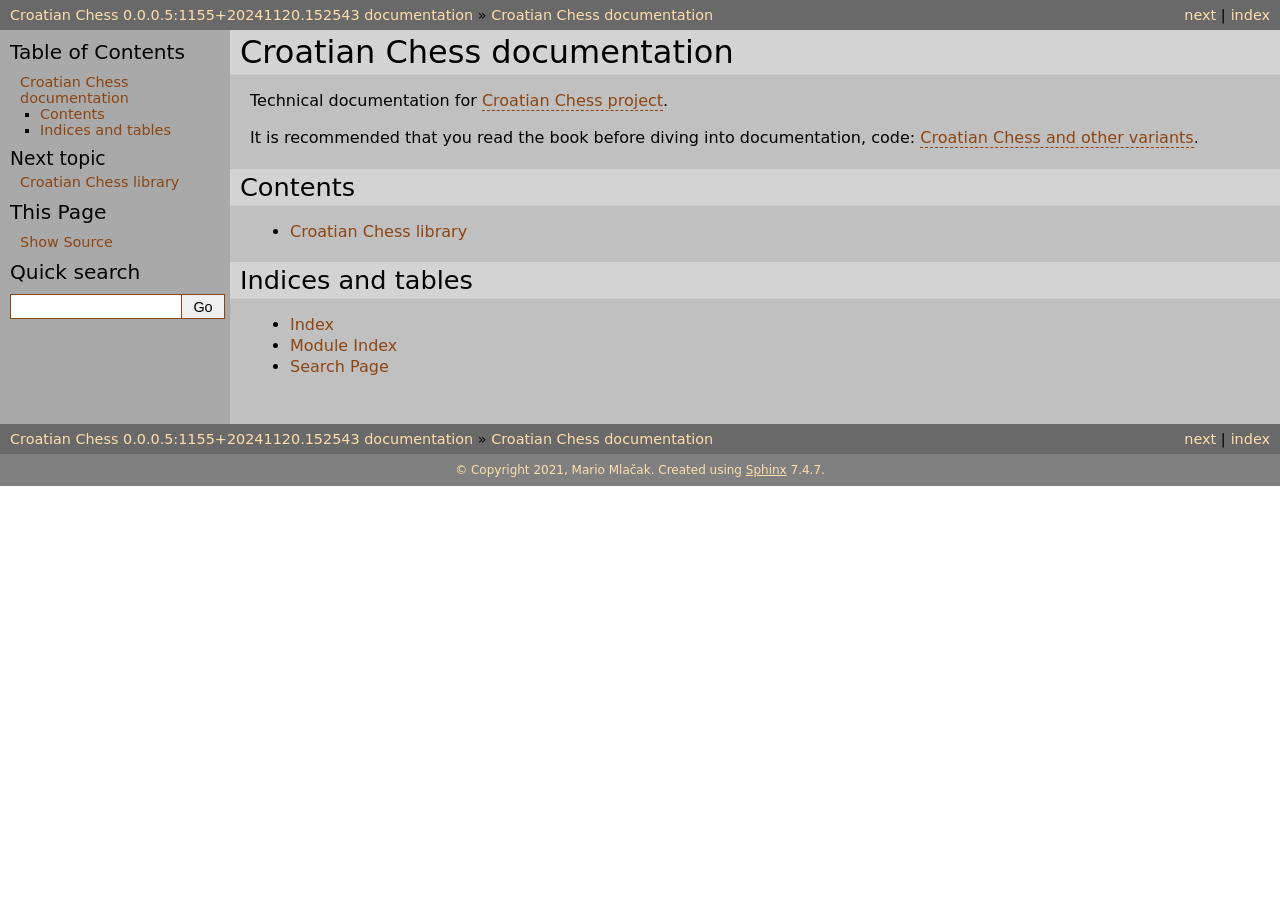
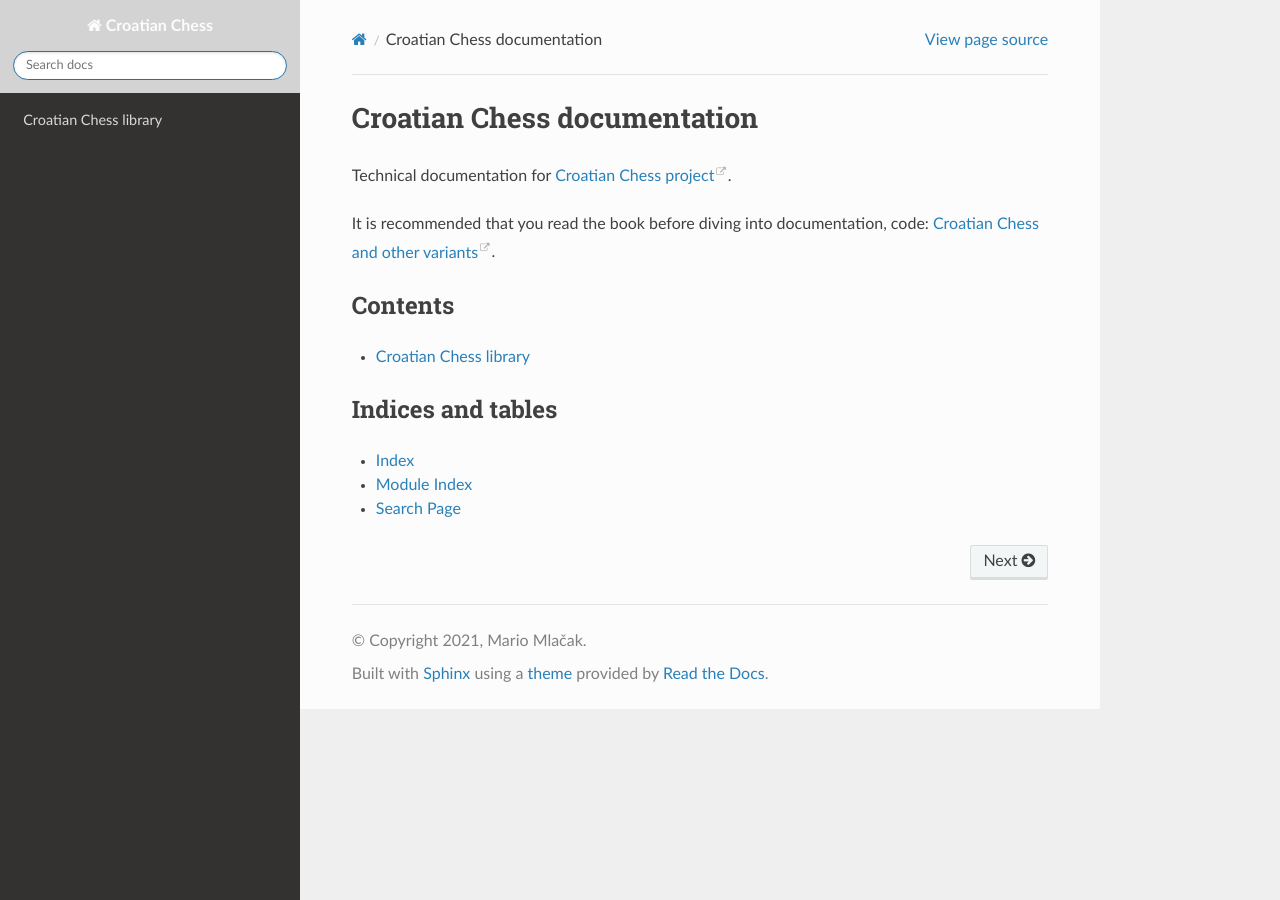
Before and after one commit to mmlacak/crochess, a Sphinx documentation site: the page built from docs/source/index.rst, in a window 1280 px wide. Built offline with Sphinx 7.4.7 and the Read the Docs theme 3.1.0, drawn with Linux system fonts in a browser that asks for light colours.

Commit message:
Switched to RTD theme.

```diff
--- a/docs/source/conf.py
+++ b/docs/source/conf.py
@@ -43,7 +43,7 @@ extensions = [  'sphinx.ext.autodoc',
                 'sphinx.ext.autosectionlabel',
                 'sphinx.ext.autosummary',
                 'sphinx.ext.todo',
-                # 'sphinx_rtd_theme',
+                'sphinx_rtd_theme',
 ]
 
 # Add any paths that contain templates here, relative to this directory.
@@ -87,7 +87,7 @@ todo_include_todos = True
 # The theme to use for HTML and HTML Help pages.  See the documentation for
 # a list of builtin themes.
 #
-html_theme = 'classic' # 'sphinx_rtd_theme' # 'nature' # 'bizstyle' # 'pyramid' # 'alabaster'
+html_theme = 'sphinx_rtd_theme' # 'classic' # 'nature' # 'bizstyle' # 'pyramid' # 'alabaster'
 
 # Add any paths that contain custom static files (such as style sheets) here,
 # relative to this directory. They are copied after the builtin static files,
@@ -97,10 +97,10 @@ html_static_path = ['_static']
 html_favicon = 'crochess.ico'
 
 
-# Thanks to buggy 'classic' theme (code colors are hard-coded, if specified
-# they are not being applied), it's not really possible to turn theme into
-# proper dark mode.
-#
+# # Thanks to buggy 'classic' theme (code colors are hard-coded, if specified
+# # they are not being applied), it's not really possible to turn theme into
+# # proper dark mode.
+# #
 # html_theme_options = {
 #     # -- Options for HTML output, basic layout -----------------------------------
 #     'body_max_width': 'none',
@@ -137,60 +137,61 @@ html_favicon = 'crochess.ico'
 #     'headfont' : "DejaVu Sans,Verdana,sans-serif", # (CSS font-family): Font for headings.
 # }
 
-# Light-grey 'classic' theme.
+# # Light-grey 'classic' theme.
+# #
+# html_theme_options = {
+#     # -- Options for HTML output, basic layout -----------------------------------
+#     'body_max_width': 'none',
+#     'navigation_with_keys': True,
+#     'externalrefs': True,
 #
-html_theme_options = {
-    # -- Options for HTML output, basic layout -----------------------------------
-    'body_max_width': 'none',
-    'navigation_with_keys': True,
-    'externalrefs': True,
-
-    # -- Options for HTML output, classic theme ----------------------------------
-    'footerbgcolor' : "Gray", # (CSS color): Background color for the footer line.
-    'footertextcolor' : "NavajoWhite", # (CSS color): Text color for the footer line.
-
-    'sidebarbgcolor' : "DarkGray", # (CSS color): Background color for the sidebar.
-    'sidebarbtncolor' : "SaddleBrown", # (CSS color): Background color for the sidebar collapse button (used when collapsiblesidebar is True).
-    'sidebartextcolor' : "Black", # (CSS color): Text color for the sidebar.
-    'sidebarlinkcolor' : "SaddleBrown", # (CSS color): Link color for the sidebar.
-
-    'relbarbgcolor' : "DimGray", # (CSS color): Background color for the relation bar.
-    'relbartextcolor' : "Black", # (CSS color): Text color for the relation bar.
-    'relbarlinkcolor' : "NavajoWhite", # (CSS color): Link color for the relation bar.
-
-    'bgcolor' : "Silver", # (CSS color): Body background color.
-    'textcolor' : "Black", # (CSS color): Body text color.
-    'linkcolor' : "SaddleBrown", # (CSS color): Body link color.
-    'visitedlinkcolor' : "IndianRed", # (CSS color): Body color for visited links.
-
-    'headbgcolor' : "LightGray", # (CSS color): Background color for headings.
-    'headtextcolor' : "Black", # (CSS color): Text color for headings.
-    'headlinkcolor' : "IndianRed", # (CSS color): Link color for headings.
-
-    # This doesn't work.
-    'codebgcolor' : "LightGray", # (CSS color): Background color for code blocks.
-    'codetextcolor' : "Black", # (CSS color): Default text color for code blocks, if not set differently by the highlighting style.
-
-    'bodyfont' : "DejaVu Sans,Verdana,sans-serif", # (CSS font-family): Font for normal text.
-    'headfont' : "DejaVu Sans,Verdana,sans-serif", # (CSS font-family): Font for headings.
-}
+#     # -- Options for HTML output, classic theme ----------------------------------
+#     'footerbgcolor' : "Gray", # (CSS color): Background color for the footer line.
+#     'footertextcolor' : "NavajoWhite", # (CSS color): Text color for the footer line.
+#
+#     'sidebarbgcolor' : "DarkGray", # (CSS color): Background color for the sidebar.
+#     'sidebarbtncolor' : "SaddleBrown", # (CSS color): Background color for the sidebar collapse button (used when collapsiblesidebar is True).
+#     'sidebartextcolor' : "Black", # (CSS color): Text color for the sidebar.
+#     'sidebarlinkcolor' : "SaddleBrown", # (CSS color): Link color for the sidebar.
+#
+#     'relbarbgcolor' : "DimGray", # (CSS color): Background color for the relation bar.
+#     'relbartextcolor' : "Black", # (CSS color): Text color for the relation bar.
+#     'relbarlinkcolor' : "NavajoWhite", # (CSS color): Link color for the relation bar.
+#
+#     'bgcolor' : "Silver", # (CSS color): Body background color.
+#     'textcolor' : "Black", # (CSS color): Body text color.
+#     'linkcolor' : "SaddleBrown", # (CSS color): Body link color.
+#     'visitedlinkcolor' : "IndianRed", # (CSS color): Body color for visited links.
+#
+#     'headbgcolor' : "LightGray", # (CSS color): Background color for headings.
+#     'headtextcolor' : "Black", # (CSS color): Text color for headings.
+#     'headlinkcolor' : "IndianRed", # (CSS color): Link color for headings.
+#
+#     # This doesn't work.
+#     'codebgcolor' : "LightGray", # (CSS color): Background color for code blocks.
+#     'codetextcolor' : "Black", # (CSS color): Default text color for code blocks, if not set differently by the highlighting style.
+#
+#     'bodyfont' : "DejaVu Sans,Verdana,sans-serif", # (CSS font-family): Font for normal text.
+#     'headfont' : "DejaVu Sans,Verdana,sans-serif", # (CSS font-family): Font for headings.
+# }
 
 # Read-the-docs theme.
 #
-# html_theme_options = {
-#     # 'analytics_id': 'G-XXXXXXXXXX',  #  Provided by Google in your dashboard
-#     # 'analytics_anonymize_ip': False,
-#     'logo_only': False,
-#     'display_version': True,
-#     'prev_next_buttons_location': 'bottom',
-#     'style_external_links': True,
-#     'vcs_pageview_mode': '',
-#     'style_nav_header_background': 'LightGray',
-#     # 'flyout_display': 'hidden', # WARNING: unsupported theme option 'flyout_display' given
-#     # Toc options
-#     'collapse_navigation': True,
-#     'sticky_navigation': True,
-#     'navigation_depth': 9,
-#     'includehidden': True,
-#     'titles_only': False
-# }
+html_theme_options = {
+    # 'analytics_id': 'G-XXXXXXXXXX',  #  Provided by Google in your dashboard
+    # 'analytics_anonymize_ip': True,
+    'logo_only': False,
+    'prev_next_buttons_location': 'bottom',
+    'style_external_links': True,
+    'vcs_pageview_mode': '',
+    'style_nav_header_background': 'LightGray',
+    'flyout_display': 'hidden',
+    'version_selector': True,
+    'language_selector': True,
+    # Toc options
+    'collapse_navigation': True,
+    'sticky_navigation': True,
+    'navigation_depth': 9,
+    'includehidden': True,
+    'titles_only': False,
+}
```
